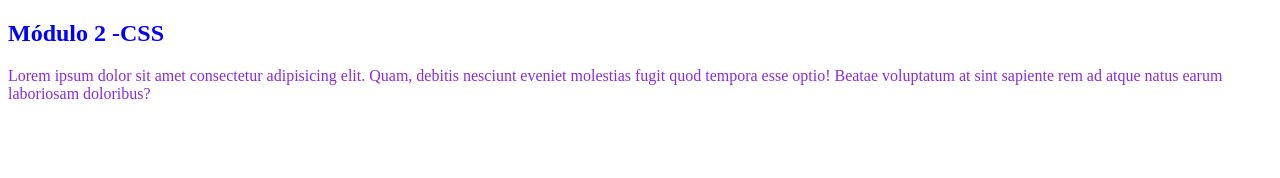
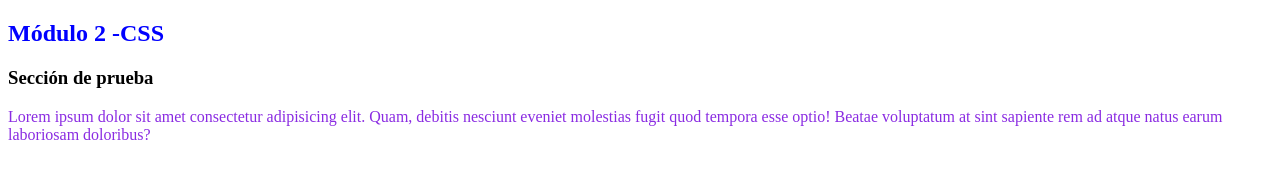
Before and after one commit to leafar1087/clase4, a plain HTML site: page index.html in a window 1280 px wide. Drawn offline with Linux system fonts and the light colour scheme.

Commit message:
Agregar H3 al body

```diff
--- a/index.html
+++ b/index.html
@@ -10,6 +10,7 @@
     <h2>Módulo 2 -CSS</h2>
 
     <section>
+        <h3>Sección de prueba</h3>
         <p>Lorem ipsum dolor sit amet consectetur adipisicing elit. Quam, debitis nesciunt eveniet molestias fugit quod tempora esse optio! Beatae voluptatum at sint sapiente rem ad atque natus earum laboriosam doloribus?</p>
     </section>
 </body>
```
